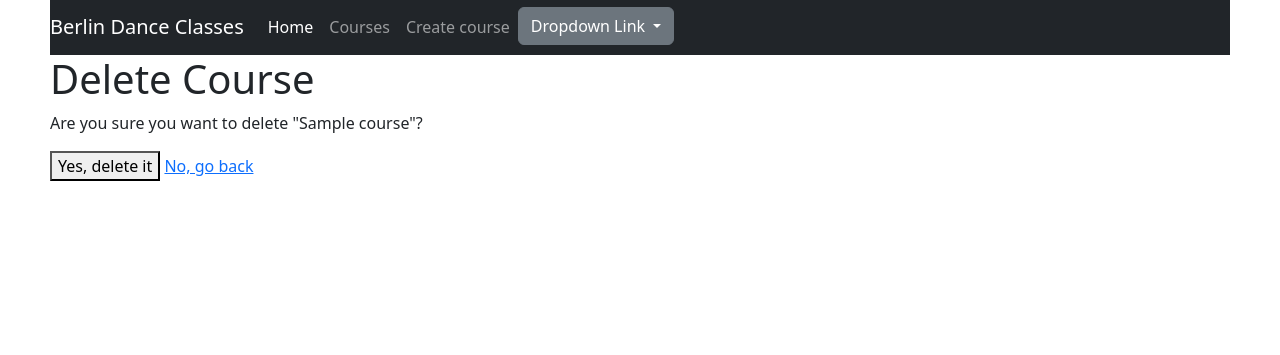
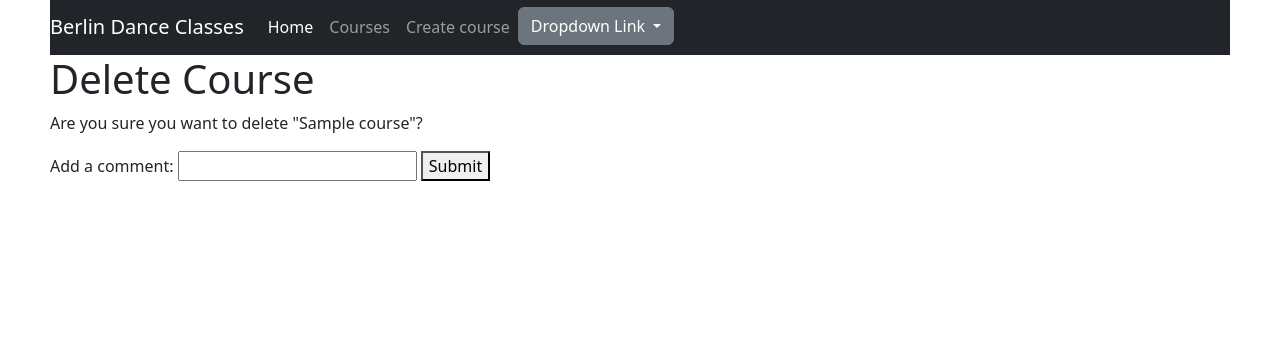
Before and after one commit to BerlinDanceClasses/BerlinDance, a Node server app: template views/dance-course/delete-course.hbs in a window 1280 px wide. Shown: the part 51-406 px from the top of the page. Run offline with Node 20, Linux system fonts and the light colour scheme; tables that the repository leaves empty hold one stand-in row (values such as "Sample post"); the template is opened without the code that fills it: values that come from a table or form of the project are taken from there, most other values are stand-ins (such as "Sample title", 1, 10 or a date in 2020); some libraries are stand-ins or nearby versions.

Commit message:
Changed a view file

```diff
--- a/views/dance-course/delete-course.hbs
+++ b/views/dance-course/delete-course.hbs
@@ -2,7 +2,8 @@
 
 <p>Are you sure you want to delete "{{ course.name }}"?</p>
 
-<form method="POST" action="/courses/{{ course._id }}/delete">
-  <button type="submit">Yes, delete it</button>
-  <a href="/courses/{{ course.id }}">No, go back</a>
+<form action="/courses/{{ _id }}/comments" method="POST">
+  <label for="comment">Add a comment:</label>
+  <input type="text" id="comment" name="comment">
+  <button type="submit">Submit</button>
 </form>
```
